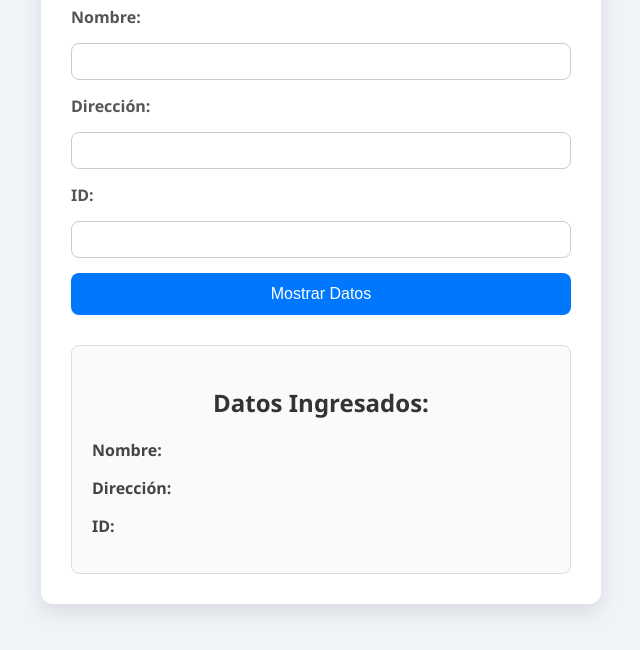
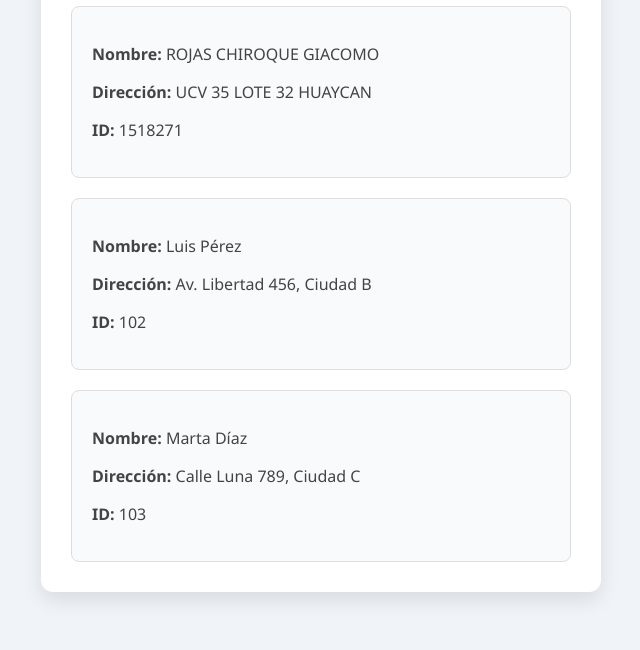
Before and after one commit to senati2025/ejemplo2, a plain HTML site: page index.html in a window 1280 px wide. Shown: the part 150-800 px from the top of the page, without its empty margins (319-959 px from the left). Drawn offline with Linux system fonts and the light colour scheme.

Commit message:
data2
commit

```diff
--- a/datos.js
+++ b/datos.js
@@ -1,18 +1,34 @@
-document.getElementById("formulario").addEventListener("submit", function(event) {
-    event.preventDefault();
+// Lista de usuarios (puedes agregar más)
+const usuarios = [
+    {
+      nombre: "ROJAS CHIROQUE GIACOMO",
+      direccion: "UCV 35 LOTE 32 HUAYCAN",
+      id: 1518271
+    },
+    {
+      nombre: "Luis Pérez",
+      direccion: "Av. Libertad 456, Ciudad B",
+      id: 102
+    },
+    {
+      nombre: "Marta Díaz",
+      direccion: "Calle Luna 789, Ciudad C",
+      id: 103
+    }
+  ];
 
-    const nombre = document.getElementById("nombreInput").value;
-    const direccion = document.getElementById("direccionInput").value;
-    const id = document.getElementById("idInput").value;
+  // Mostrar usuarios en el HTML
+  const resultadosContainer = document.getElementById("resultadosContainer");
 
-    document.getElementById("nombre").textContent = nombre;
-    document.getElementById("direccion").textContent = direccion;
-    document.getElementById("id").textContent = id;
+  usuarios.forEach(usuario => {
+    const item = document.createElement("div");
+    item.classList.add("resultado-item");
 
-    const mensaje = document.getElementById("mensaje");
-    mensaje.classList.add("visible");
+    item.innerHTML = `
+      <p><strong>Nombre:</strong> ${usuario.nombre}</p>
+      <p><strong>Dirección:</strong> ${usuario.direccion}</p>
+      <p><strong>ID:</strong> ${usuario.id}</p>
+    `;
 
-    setTimeout(() => {
-      mensaje.classList.remove("visible");
-    }, 3000);
+    resultadosContainer.appendChild(item);
   });
--- a/estilos.css
+++ b/estilos.css
@@ -14,74 +14,20 @@ body {
     box-shadow: 0 8px 20px rgba(0, 0, 0, 0.1);
   }
 
-  h1, h2 {
+  h1 {
     text-align: center;
     color: #333;
   }
 
-  form {
-    display: flex;
-    flex-direction: column;
-    gap: 15px;
-  }
-
-  label {
-    font-weight: bold;
-    color: #555;
-  }
-
-  input {
-    padding: 10px;
-    border: 1px solid #ccc;
-    border-radius: 8px;
-    transition: border-color 0.3s;
-  }
-
-  input:focus {
-    border-color: #0077ff;
-    outline: none;
-  }
-
-  button {
-    padding: 12px;
-    background-color: #0077ff;
-    color: white;
-    border: none;
-    border-radius: 8px;
-    cursor: pointer;
-    font-size: 16px;
-    transition: background-color 0.3s;
-  }
-
-  button:hover {
-    background-color: #005fcb;
-  }
-
-  .resultado {
-    margin-top: 30px;
+  .resultado-item {
+    margin-top: 20px;
     background: #f9fafc;
     padding: 20px;
     border-radius: 8px;
     border: 1px solid #ddd;
   }
 
-  .resultado p {
+  .resultado-item p {
     font-size: 16px;
     color: #444;
   }
-
-  #mensaje {
-    margin-top: 20px;
-    padding: 15px;
-    background-color: #d4edda;
-    color: #155724;
-    border: 1px solid #c3e6cb;
-    border-radius: 8px;
-    text-align: center;
-    font-weight: bold;
-    display: none;
-  }
-
-  #mensaje.visible {
-    display: block;
-  }
--- a/index.html
+++ b/index.html
@@ -2,34 +2,16 @@
 <html lang="es">
 <head>
   <meta charset="UTF-8">
-  <title>Formulario de Datos</title>
+  <title>Datos de Usuario</title>
   <link rel="stylesheet" href="estilos.css">
 </head>
 <body>
   <div class="container">
-    <h1>Formulario de Usuario</h1>
+    <h1>Listado de Usuarios</h1>
 
-    <form id="formulario">
-      <label for="nombre">Nombre:</label>
-      <input type="text" id="nombreInput" required>
-
-      <label for="direccion">Dirección:</label>
-      <input type="text" id="direccionInput" required>
-
-      <label for="id">ID:</label>
-      <input type="number" id="idInput" required>
-
-      <button type="submit">Mostrar Datos</button>
-    </form>
-
-    <div class="resultado">
-      <h2>Datos Ingresados:</h2>
-      <p><strong>Nombre:</strong> <span id="nombre"></span></p>
-      <p><strong>Dirección:</strong> <span id="direccion"></span></p>
-      <p><strong>ID:</strong> <span id="id"></span></p>
+    <div id="resultadosContainer">
+      <!-- Aquí se mostrarán los datos que escribas en el JS -->
     </div>
-
-    <div id="mensaje" class="mensaje-oculto">Datos registrados ✅</div>
   </div>
 
   <script src="datos.js"></script>
```
